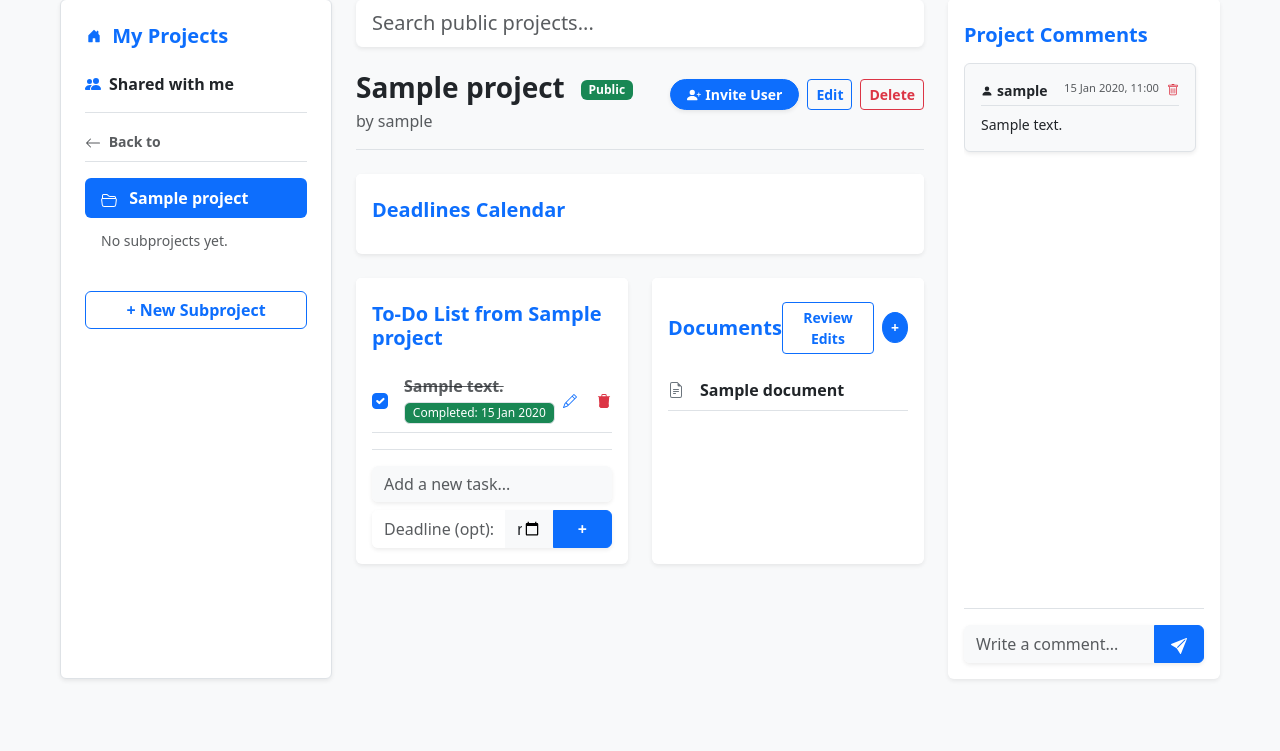
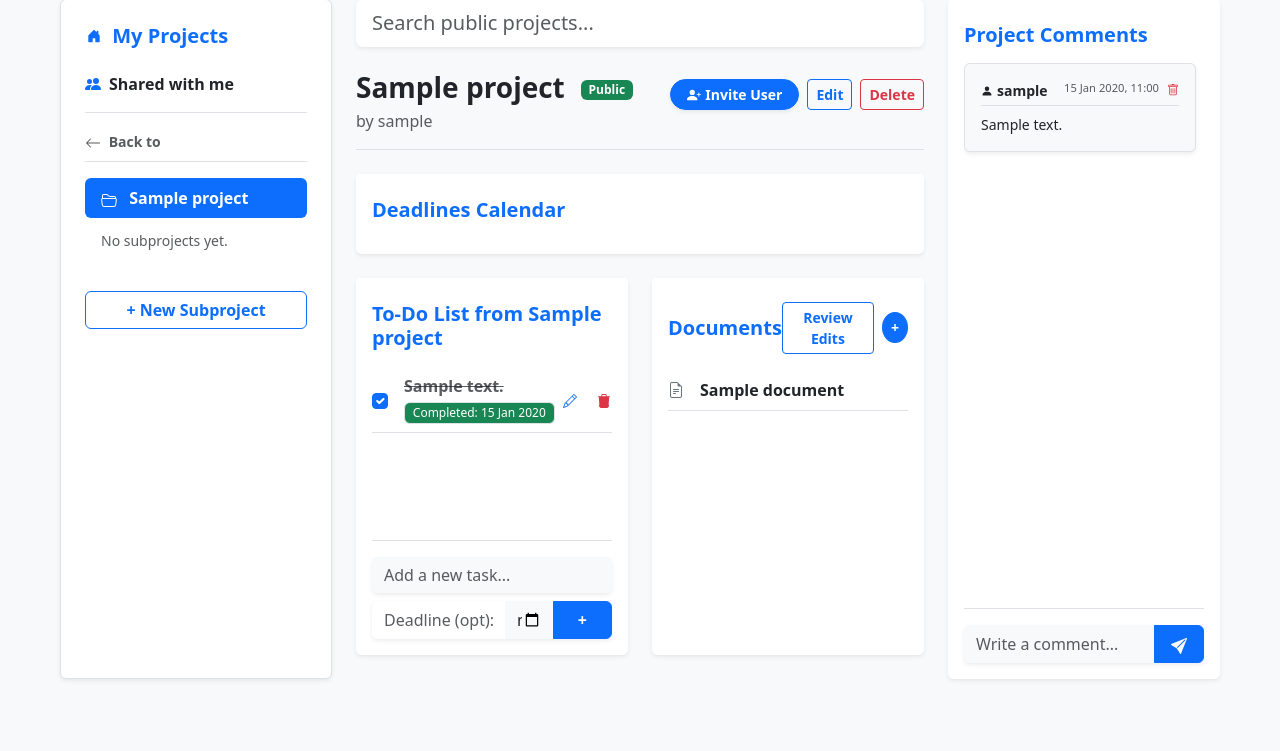
Before and after one commit to AY02/web-technology-project, a Django app: page /dashboard/ in a window 1280 px wide. Shown: the part 81-832 px from the top of the page. Run offline with Django 5.2, Linux system fonts and the light colour scheme; a user stored in the database is signed in; tables that the repository leaves empty hold one stand-in row (values such as "Sample post").

Commit message:
Graphics

```diff
--- a/dashboard/templates/dashboard/dashboard.html
+++ b/dashboard/templates/dashboard/dashboard.html
@@ -10,18 +10,22 @@
       {% include 'projects/sidebar.html' %}
     </div>
 
-    <div class="col-lg-6 mb-4">
+    <div class="col-lg-6 mb-4 d-flex flex-column" style="min-height: calc(100vh - 120px);">
 
       {% include 'projects/search_bar.html' %}
       {% include 'projects/header.html' %}
       {% include 'todos/calendar_panel.html' %}
 
-      <div class="row">
-        <div class="col-xl-6 mb-4">
-          {% include 'todos/todo_panel.html' %}
+      <div class="row flex-grow-1">
+        <div class="col-xl-6 mb-4 d-flex">
+          <div class="w-100 h-100">
+            {% include 'todos/todo_panel.html' %}
+          </div>
         </div>
-        <div class="col-xl-6 mb-4">
-          {% include 'documents/document_panel.html' %}
+        <div class="col-xl-6 mb-4 d-flex">
+          <div class="w-100 h-100">
+            {% include 'documents/document_panel.html' %}
+          </div>
         </div>
       </div>
 
```
